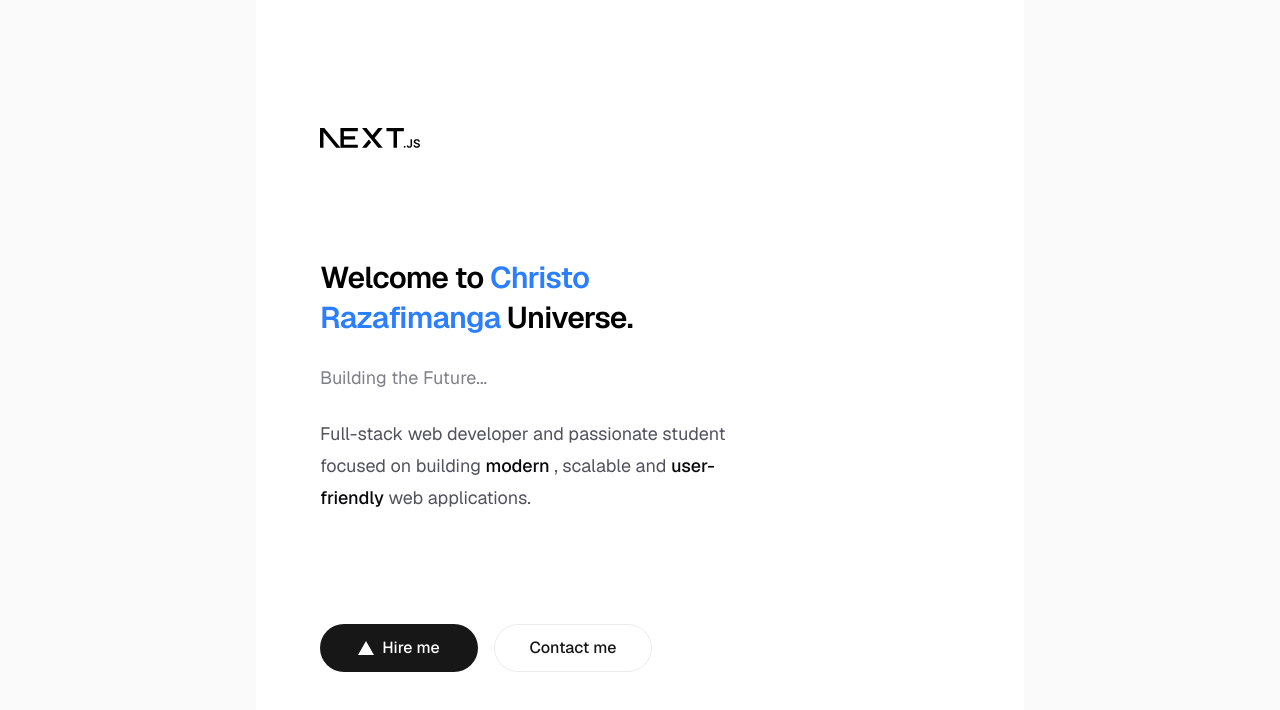
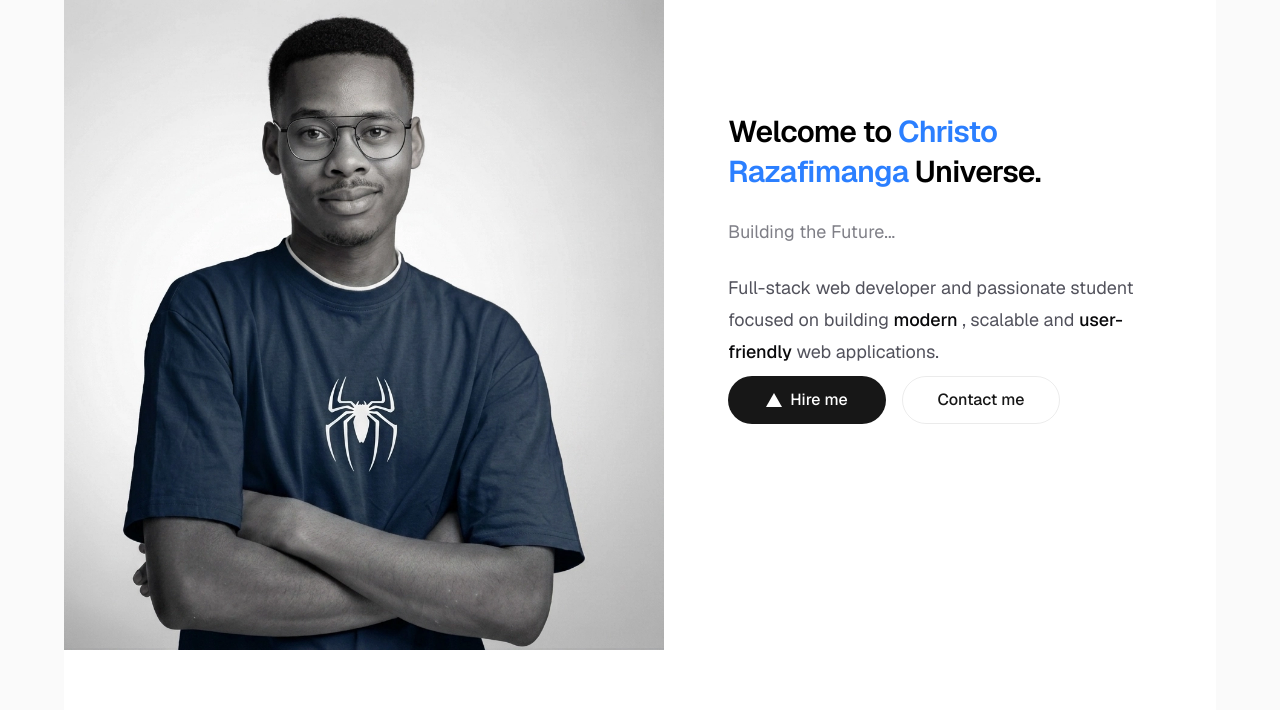
Before and after one commit to bossnare/portfolio, a Next.js app: page / in a window 1280 px wide. Shown: the top 710 px of the page. Built offline with nearby package versions, Linux system fonts and the light colour scheme.

Commit message:
add profile picture displaying in Home page

```diff
--- a/app/page.tsx
+++ b/app/page.tsx
@@ -2,16 +2,16 @@ import Image from 'next/image';
 
 export default function Home() {
   return (
-    <div className="flex flex-col flex-1 items-center justify-center bg-zinc-50 font-sans dark:bg-black">
-      <main className="flex flex-1 w-full max-w-3xl flex-col items-center justify-between py-32 px-16 bg-white dark:bg-black sm:items-start">
+    <div className="flex flex-col items-center justify-center flex-1 font-sans bg-zinc-50 dark:bg-black">
+      <main className="flex flex-col items-center justify-between flex-1 w-full max-w-6xl bg-white min-h-dvh sm:flex-row dark:bg-black sm:items-start">
         <Image
-          className="dark:invert"
-          src="/next.svg"
-          alt="Next.js logo"
-          width={100}
-          height={20}
+          src="/images/profile.webp"
+          alt="Christo profile"
+          width={600}
+          height={600}
           priority
         />
+        <div className="flex flex-col items-center justify-between flex-1 w-full max-w-3xl gap-2 px-16 bg-white py-28 dark:bg-black sm:items-start">
           <div className="flex flex-col items-center gap-6 text-center sm:items-start sm:text-left">
             <h1 className="max-w-xs text-3xl font-semibold leading-10 tracking-tight text-black dark:text-zinc-50">
               Welcome to
@@ -25,7 +25,8 @@ export default function Home() {
               Building the Future...
             </p>
             <p className="max-w-md text-lg leading-8 text-zinc-600 dark:text-zinc-400">
-            Full-stack web developer and passionate student focused on building{' '}
+              Full-stack web developer and passionate student focused on
+              building{' '}
               <a
                 href="https://vercel.com/templates?framework=next.js&utm_source=create-next-app&utm_medium=appdir-template-tw&utm_campaign=create-next-app"
                 className="font-medium text-zinc-950 dark:text-zinc-50"
@@ -67,6 +68,7 @@ export default function Home() {
               Contact me
             </a>
           </div>
+        </div>
       </main>
     </div>
   );
```
Lines whose indentation alone changed are shown as unchanged.
